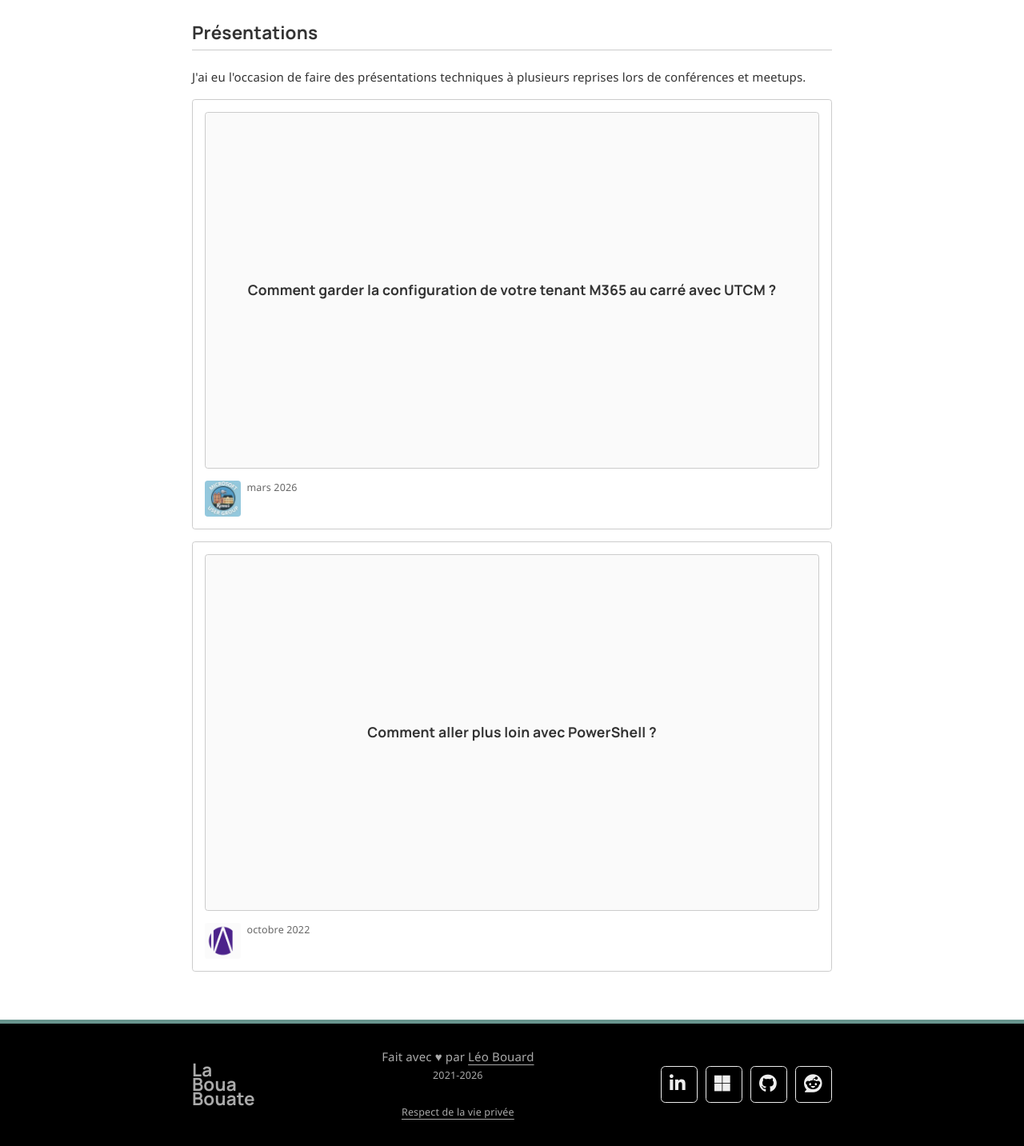
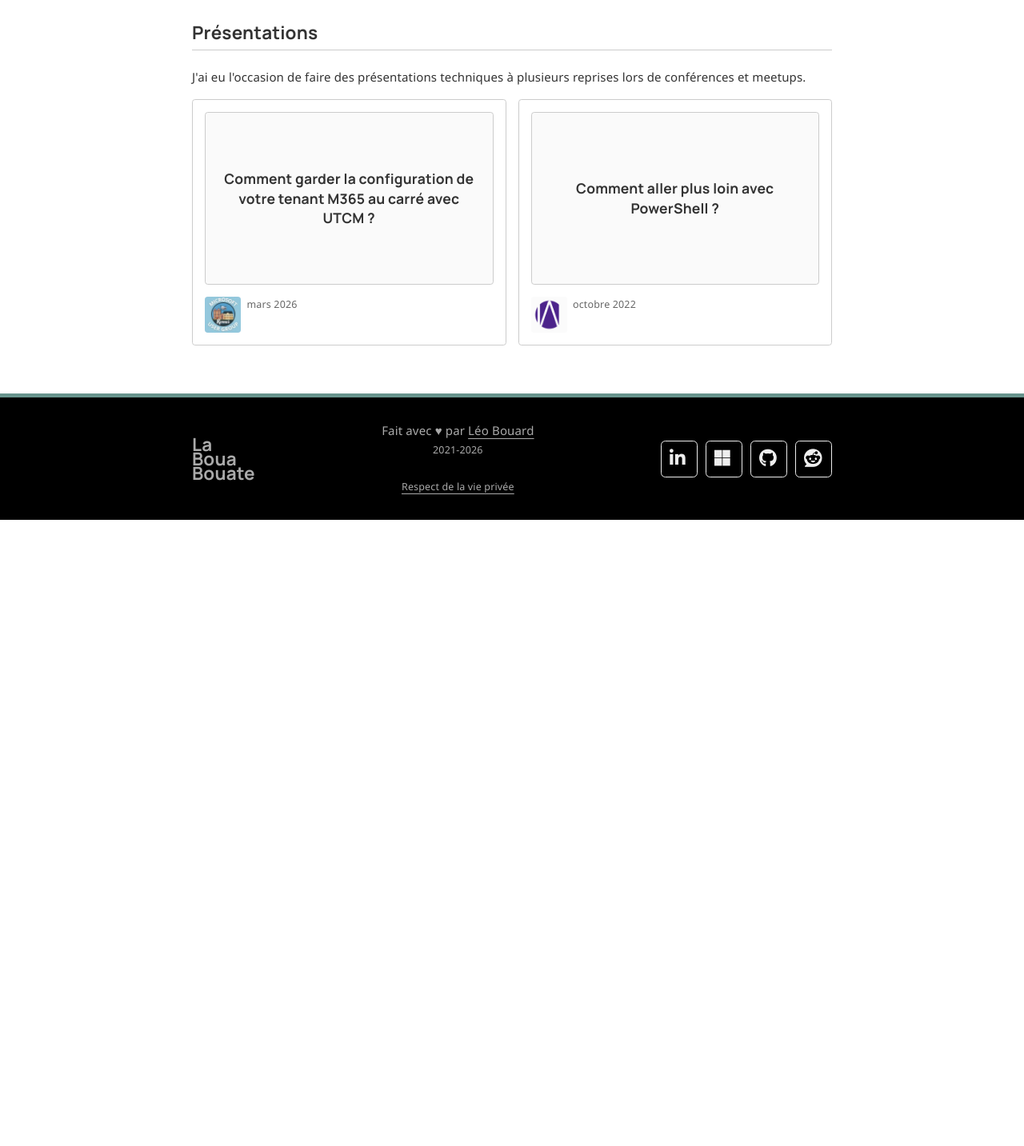
Before and after one commit to leobouard/leobouard.github.io, a Jekyll site: the page built from _pages/cv.html, in a window 1280 px wide. Shown: the part 3135-4568 px from the top of the page at 80% size. Built offline with Jekyll 4.4.1, drawn with Linux system fonts in a browser that asks for light colours; nearby versions of some CDN libraries; some web fonts are replaced; after the commit the page ends 3785 px from its top, so only the background shows below that.

Commit message:
Update cv.html

```diff
--- a/_pages/cv.html
+++ b/_pages/cv.html
@@ -174,7 +174,7 @@
 
 <h2>Présentations</h2>
 <p>J'ai eu l'occasion de faire des présentations techniques à plusieurs reprises lors de conférences et meetups.</p>
-<div style="display: grid; grid-gap: 1em;">
+<div style="display: grid; grid-gap: 1em; grid-template-columns: repeat(auto-fill, minmax(min(18rem, 100%), 1fr));">
   {% for talk in site.data.talks %}
     {% include talk.html url=talk.url title=talk.title image=talk.image event=talk.event date=talk.date copresenter=talk.copresenter %}
   {% endfor %}
```
